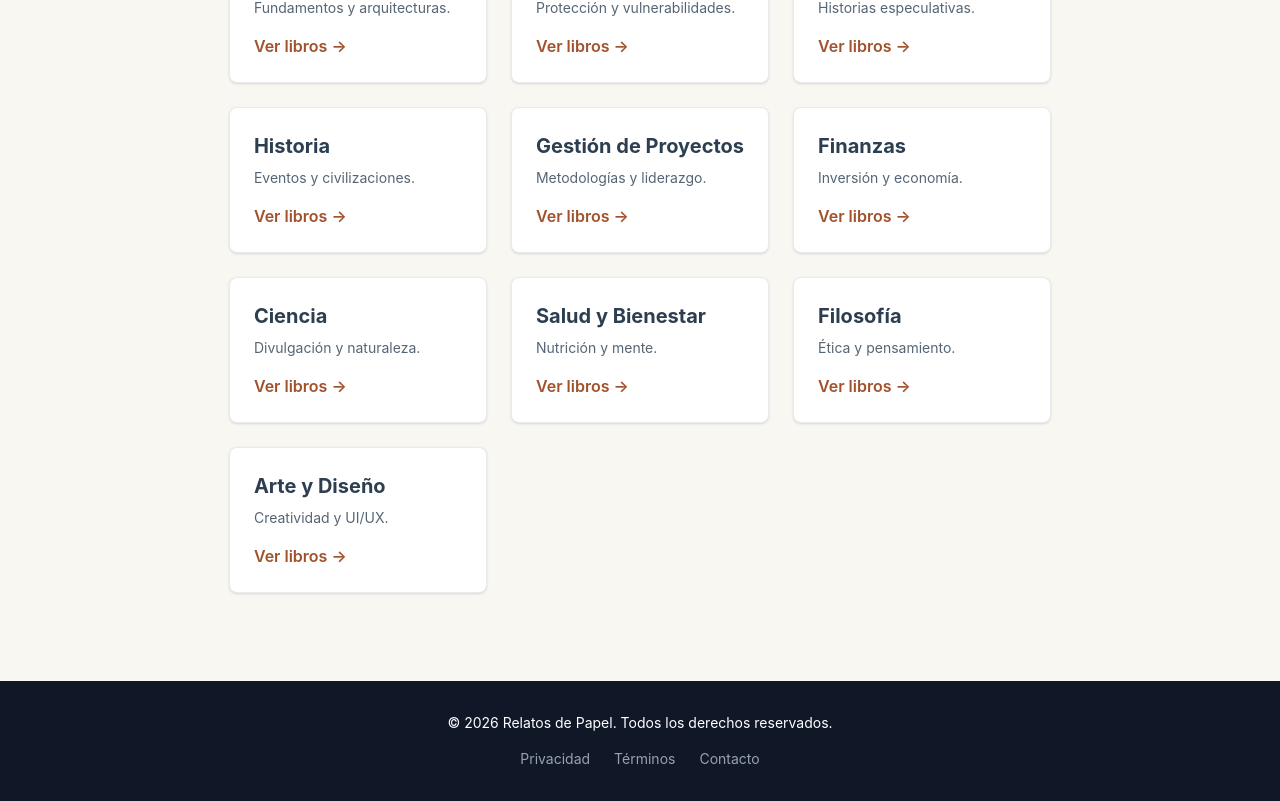
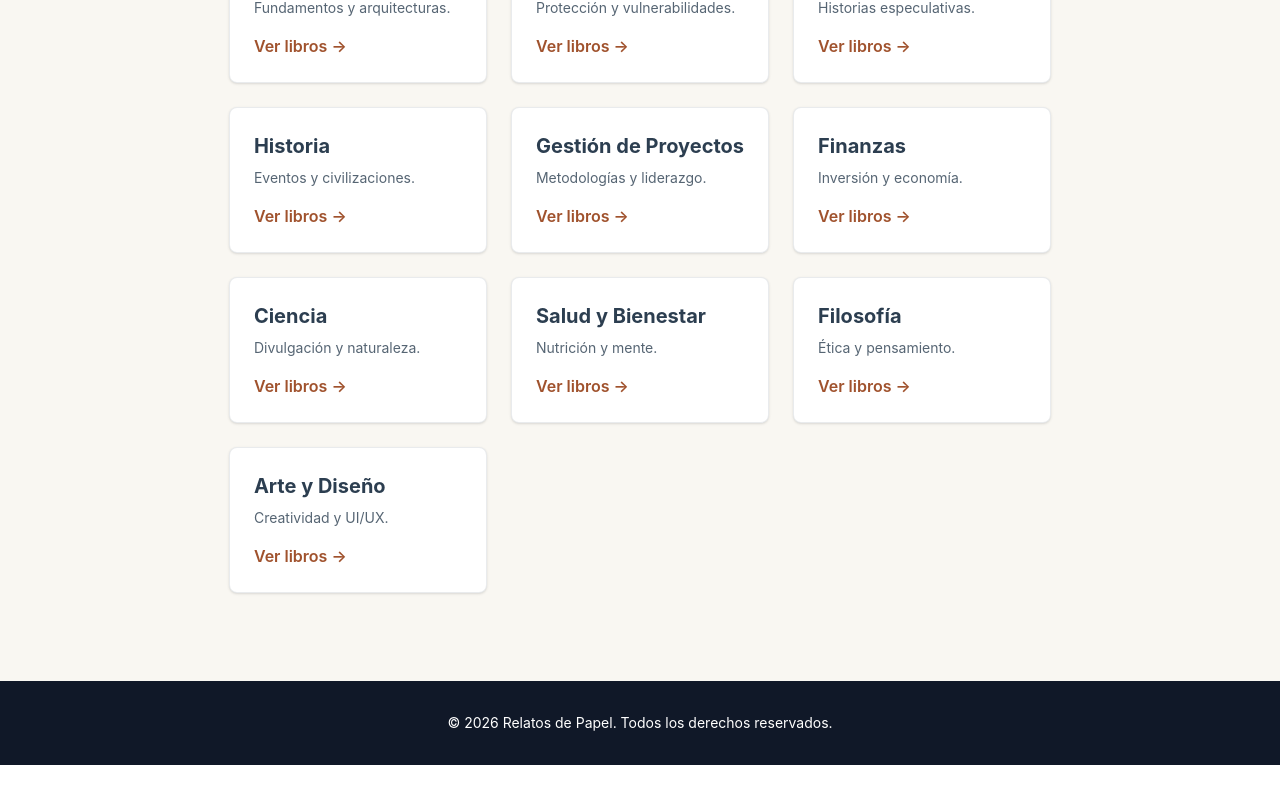
Before and after one commit to Stack-Mastery-Lab/paper-tales-ui, a React (Vite) app: page / in a window 1280 px wide. Shown: the part 836-1637 px from the top of the page. After the commit the page ends 1601 px from the top, so only its background shows below. Built offline with nearby package versions, Linux system fonts and the light colour scheme.

Commit message:
feat(ui) add categories

```diff
--- a/src/components/Footer/Footer.tsx
+++ b/src/components/Footer/Footer.tsx
@@ -2,17 +2,10 @@ const Footer = () => {
     return (
         <footer className="bg-gray-900 text-white py-8 mt-10">
             <div className="container mx-auto text-center px-4">
-                {/* Texto de Copyright */}
+
                 <p className="text-sm">
                     © {new Date().getFullYear()} Relatos de Papel. Todos los derechos reservados.
                 </p>
-
-                {/* Enlaces secundarios */}
-                <div className="flex justify-center gap-6 mt-4 text-sm text-gray-400">
-                    <a href="#" className="hover:text-white transition-colors">Privacidad</a>
-                    <a href="#" className="hover:text-white transition-colors">Términos</a>
-                    <a href="#" className="hover:text-white transition-colors">Contacto</a>
-                </div>
             </div>
         </footer>
     );
--- /dev/null
+++ b/src/types/index.ts
@@ -0,0 +1,6 @@
+export interface CategoryBook {
+  id: string;
+  name: string;
+  slug: string;
+  description: string;
+}
```
Also changed, not shown: src/components/CategoryCard.tsx (renamed from src/components/CategoryCard.jsx, +8 -1 lines).
